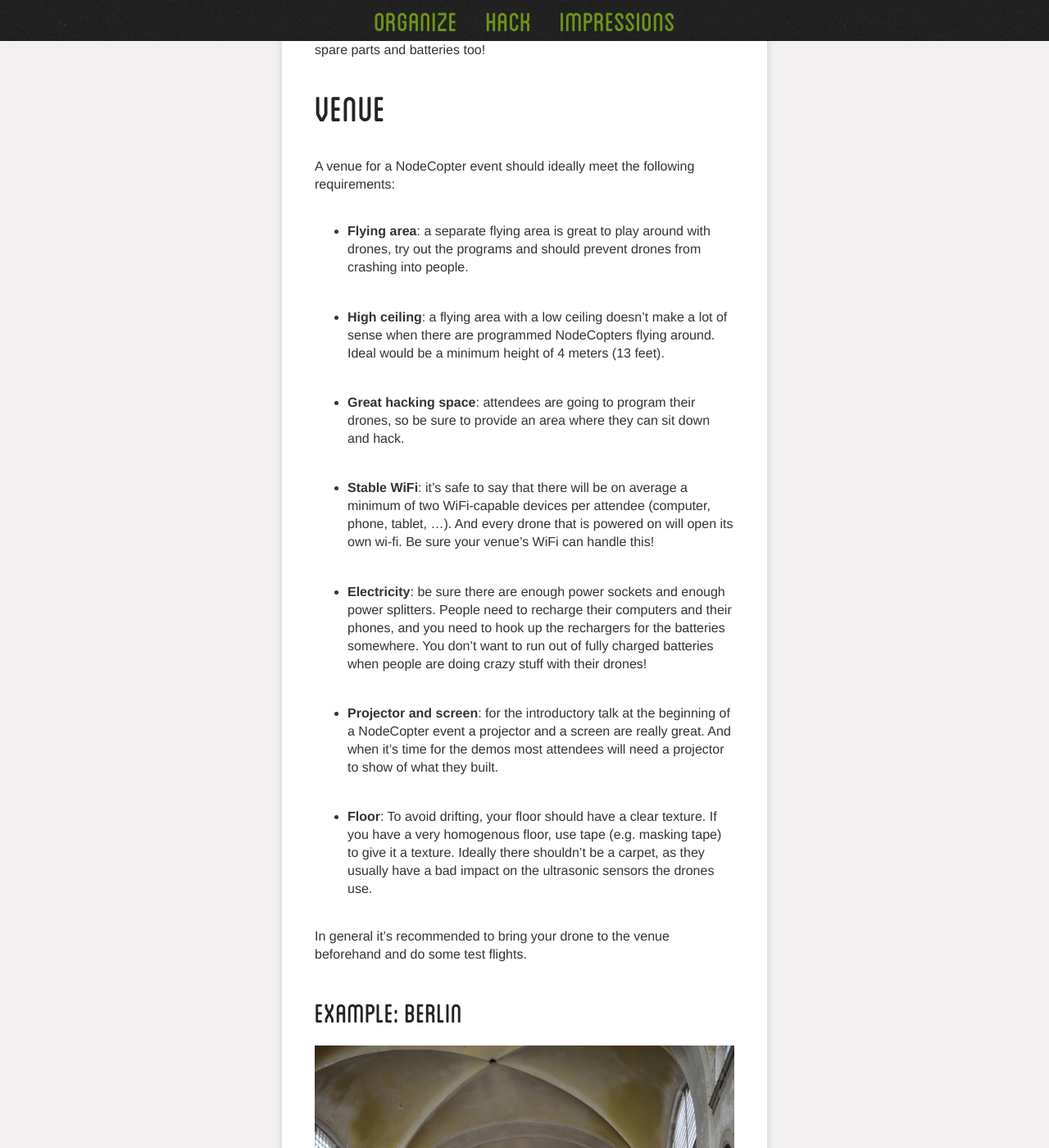
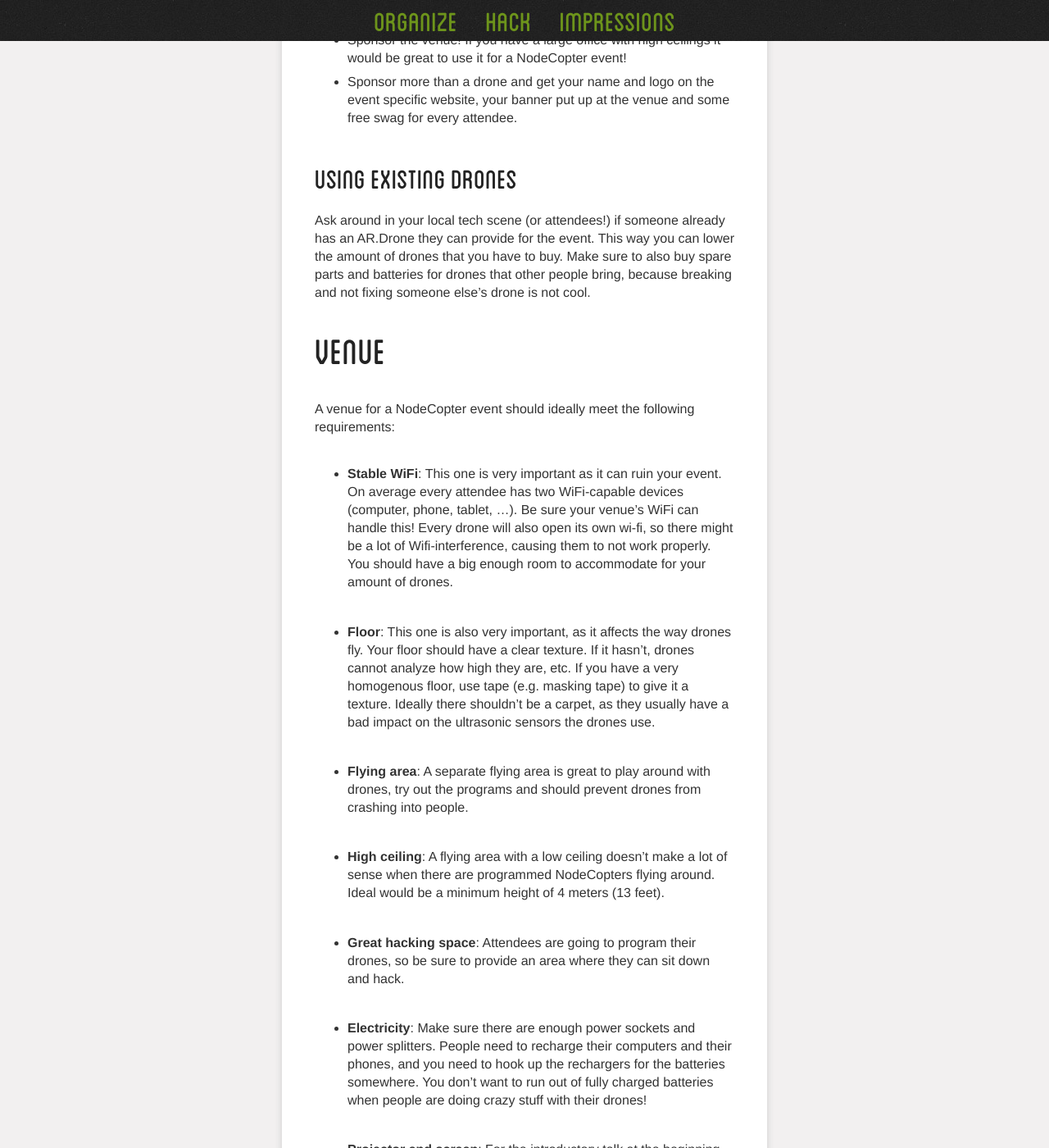
Before and after one commit to nodecopter/nodecopter.com, a Jekyll site: the page built from organize.md, in a window 1280 px wide and 1400 px high, scrolled down 4885 px. Shown: the whole window at 82% size. Built offline with Jekyll 4.4.1, drawn with Linux system fonts in a browser that asks for light colours; Markdown is read by kramdown in place of the engine named in the settings; some of the changed text lies outside the part shown.

Commit message:
text updates for the organizer guide

```diff
--- a/organize.md
+++ b/organize.md
@@ -43,24 +44,31 @@ Interested in organizing your own NodeCopter event? Read this page to find out h
   <li><a href="#mininodecopter">MiniNodeCopter</a></li>
 </ol>
 
+<h2 id="organize-introduction"><a href="#organize-introduction">Introduction</a></h2>
+
+The following material was written to serve as *guidelines* for organizing your own NodeCopter event.
+These are experiences from past NodeCopter events - abiding by these guidelines should put you in a good position to host an event that your attendees and you yourself will like.
+
+However, you are free to organize your event any way you like. There are only a few <a href="#qualifications">qualifications</a> that you must abide by.
+
 <h2 id="qualifications"><a href="#qualifications">Qualifications</a></h2>
 
 In order to organize an event using the NodeCopter name and brand for the first
 time, you must follow these steps:
 
-1. **Get** at least one person with experience organizing events. In the best
+1. Get at least one person with experience organizing events. In the best
    case it's someone who has already attended or organized a NodeCopter event.
-2. **Read** all information on these pages.
+2. Read all information on these pages.
 3. **Send an email** to [core@nodecopter.com](mailto:core@nodecopter.com) to
-   discuss your event **before** announcing it.
+   discuss your event *before* announcing it.
 
 <h2 id="values"><a href="#values">Core Values</a></h2>
 
-Anybody organizing an event should agree with this:
+Anybody organizing a NodeCopter event should agree with this:
 
-* NodeCopter is a **community event** (affordable & inclusive)
-* NodeCopter is **non-profit** (all money goes into the events)
-* NodeCopter is about **learning**, **sharing** and **fun** (be nice)
+* NodeCopter is a **community event** (affordable & inclusive).
+* NodeCopter is **non-profit** (all money goes into the events).
+* NodeCopter is about **learning**, **sharing**, **fun** and **being nice to each other**.
 
 <h2 id="budget"><a href="#budget">Budget</a></h2>
 
@@ -86,10 +94,10 @@ If you want a quick estimate, check our [example budget](#budget-example).
 Ideally you can find a local company to provide a [nice venue](#venue)
 for free.
 
-If you can not find a free venue, you should:
+If you cannot find a free venue, you should:
 
-* Look at many different venues and compare prices
-* Be prepared to spend 500 - 5000 USD
+* Look at different venues and compare prices
+* Be prepared to spend some money (100 - 5000 USD is usually enough)
 * Try to get a discount for doing something amazing
 
 Some venues may also like the idea of people taking photos & videos of their
@@ -136,9 +144,9 @@ from scratch, you should only buy these parts:
 
 You can also buy other parts, but please consider:
 
-* The other parts are very expensive, building a drone from parts costs
+* The other parts are very expensive. Building a drone from parts costs
   almost twice as much as buying an assembled one.
-* Only the parts listed above break frequently in our experience.
+* In our experience only the parts listed above break frequently.
 
 Please refer to the [purchase](#purchase) section regarding tips for
 buying your drones and parts.
@@ -146,7 +154,7 @@ buying your drones and parts.
 <h3 id="budget-example"><a href="#budget-example">Example Budget</a></h3>
 
 To give you an idea of what the total budget for an event could look like,
-here is an example for a nodecopter with 30 people:
+here is an example for a NodeCopter with 30 people:
 
 * **Lunch:** 30 x 15 USD = **450 USD**
 * **Drinks:** 42 x 15 USD = **630 USD** (including 12 visitors)
@@ -186,46 +194,39 @@ sponsoring a NodeCopter event. Packages may look like the following:
   your banner put up at the venue and some free swag for every attendee.
 
 <h3 id="financing-using-existing-drones"><a href="#financing-using-existing-drones">Using Existing Drones</a></h3>
-Ask around your local tech scene if someone already has a AR.Drone they can provide
-for the event. That way you have to buy one drone less! Just the spare parts and
-batteries, since breaking and not fixing a drone is not cool.
-
-Ask if some of your attendees already have a drone and if they could bring it to the
-event. That means one less drone! Be sure to provide spare parts and batteries too!
+Ask around in your local tech scene (or attendees!) if someone already has an AR.Drone they can provide
+for the event. This way you can lower the amount of drones that you have to buy. Make sure to also buy spare parts and
+batteries for drones that other people bring, because breaking and not fixing someone else's drone is not cool.
 
 <h2 id="venue"><a href="#venue">Venue</a></h2>
 
 A venue for a NodeCopter event should ideally meet the following requirements:
 
-* **Flying area**: a separate flying area is great to play
+
+* **Stable WiFi**: This one is very important as it can ruin your event. On average every attendee has two WiFi-capable devices (computer, phone, tablet, ...). Be sure your venue's WiFi can handle this! Every drone will also open its own wi-fi, so there might be a lot of Wifi-interference, causing them to not work properly. You should have a big enough room to accommodate for your amount of drones.
+
+* **Floor**: This one is also very important, as it affects the way drones fly. Your floor should have a clear texture. If it hasn't, drones cannot analyze how high they are, etc. If you have a very homogenous floor, use tape (e.g. masking tape) to give it a texture. Ideally there shouldn't be a carpet, as they usually have a bad impact on the
+  ultrasonic sensors the drones use.
+
+* **Flying area**: A separate flying area is great to play
   around with drones, try out the programs and should prevent drones from
   crashing into people.
 
-* **High ceiling**: a flying area with a low ceiling doesn't make a lot of sense
+* **High ceiling**: A flying area with a low ceiling doesn't make a lot of sense
   when there are programmed NodeCopters flying around. Ideal would be a minimum
   height of 4 meters (13 feet).
 
-* **Great hacking space**: attendees are going to program their drones, so be
+* **Great hacking space**: Attendees are going to program their drones, so be
   sure to provide an area where they can sit down and hack.
 
-* **Stable WiFi**: it's safe to say that there will be on average a minimum
-  of two WiFi-capable devices per attendee (computer, phone, tablet, ...). And
-  every drone that is powered on will open its own wi-fi. Be sure your venue's
-  WiFi can handle this!
-
-* **Electricity**: be sure there are enough power sockets and enough power splitters.
+* **Electricity**: Make sure there are enough power sockets and power splitters.
   People need to recharge their computers and their phones, and you need to hook
   up the rechargers for the batteries somewhere. You don't want to run out of fully
   charged batteries when people are doing crazy stuff with their drones!
 
-* **Projector and screen**: for the introductory talk at the beginning of a
+* **Projector and screen**: For the introductory talk at the beginning of a
   NodeCopter event a projector and a screen are really great. And when it's time
-  for the demos most attendees will need a projector to show of what they built.
-
-* **Floor**: To avoid drifting, your floor should have a clear texture. If you
-  have a very homogenous floor, use tape (e.g. masking tape) to give it a texture.
-  Ideally there shouldn't be a carpet, as they usually have a bad impact on the
-  ultrasonic sensors the drones use.
+  for the demos most attendees will need a projector to show off what they built.
 
 In general it's recommended to bring your drone to the venue beforehand and do
 some test flights.
@@ -286,11 +287,11 @@ have the drones and spare parts in stock.
 
 An even better option would be to search for local distributors of AR.Drones and
 see if you can buy some drones for non-retail prices. Make sure to tell them that
-the drones are not intended for resale and used for a non-profit, community event!
+the drones are not intended for resale and used for a non-profit community event!
 
 <h2 id="setup-drones"><a href="#setup-drones">Setup the drones</a></h2>
 Before having your NodeCopter event, you should follow these few steps to set
-the drones up:
+up the drones:
 
 * install the FreeFlight app on [iOS](http://itunes.apple.com/en/app/free-flight/id373065271?mt=8) or [Android](https://play.google.com/store/apps/details?id=com.parrot.freeflight&hl=en) device
 * Unbox every drone, check for damages
@@ -301,13 +302,13 @@ the drones up:
 <h3 id="setup-drones-upgrade-firmware"><a href="#setup-drones-upgrade-firmware">Upgrade the firmware</a></h3>
 
 * See if "AR.DRONE UPDATE" background is dark grey. If so, press it and upgrade the firmware of the drone
-* wait for the restart and see if all four LEDs are green
+* Wait for the restart and see if all four LEDs are green
 
 <h3 id="setup-drones-rename-wifi"><a href="#setup-drones-rename-wifi">Rename the Wi-Fi</a></h3>
 
 * Go to "PILOTING"
 * Go to settings (the little cog next to the battery status)
-* Change to WiFi name to something meaningful
+* Change WiFi name to something meaningful
 * Turn the drone off
 * Put a sticker/label on the bottom of the drone with the WiFi name
 
@@ -318,17 +319,16 @@ Some tips on setting up the venue:
 <h3 id="setup-venue-repair-station"><a href="#setup-venue-repair-station">Have a battery/repair station</a></h3>
 
 Set a table aside which you'll use a battery charging station, repair station
-and question station. That way you have one place where the attendees can go to, to
-get fresh batteries, repair the drones and ask questions.
+and question station. That way you have one place where the attendees can get fresh batteries, repair the drones and ask questions.
 
 <h3 id="setup-venue-flying-area"><a href="#setup-venue-flying-area">Have a separate flying area</a></h3>
 
-In order prevent accidents create a separate flying area. That way you won't
+In order to prevent accidents create a separate flying area. That way you won't
 have drones crashing into humans or laptops.
 
 <h3 id="setup-venue-hacking-tables"><a href="#setup-venue-hacking-tables">Setup the hacking tables</a></h3>
 
-Setup the tables in a way, that a team of 3 to 4 hackers has enough space to
+Setup the tables in a way that a team of 3 to 4 hackers has enough space to
 have a drone on the table and their laptops. Have enough power sockets available
 for each table, since every attendee probably has one laptop and one mobile
 device that need recharging. Don't separate teams too much, because sharing and
@@ -336,8 +336,7 @@ exchange is a big part of a successful NodeCopter event.
 
 <h3 id="setup-venue-general"><a href="#setup-venue-general">General</a></h3>
 
-Make sure you know your way around the venue, so you can answer the questions on
-where stuff like the drinks, the toilets and the smoking area is.
+Make sure you know your way around the venue, so you can answer organizational questions like where drinks, toilets and the smoking area are.
 
 <h2 id="schedule"><a href="#schedule">Schedule</a></h2>
 
```
Also changed, not shown: other parts of organize.md (+8 -7 lines).
